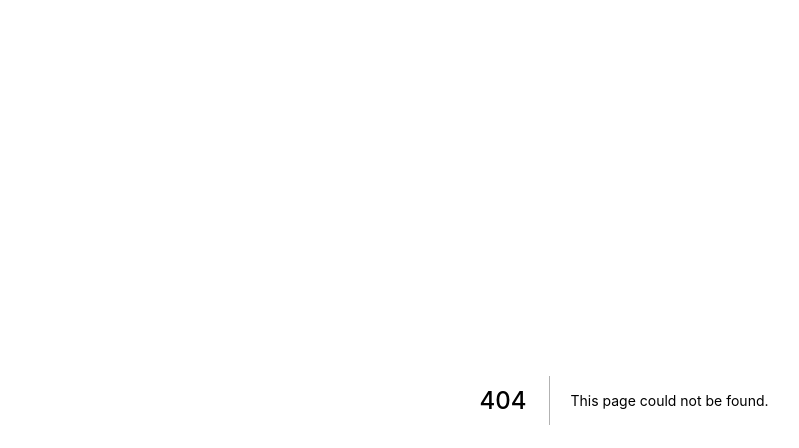
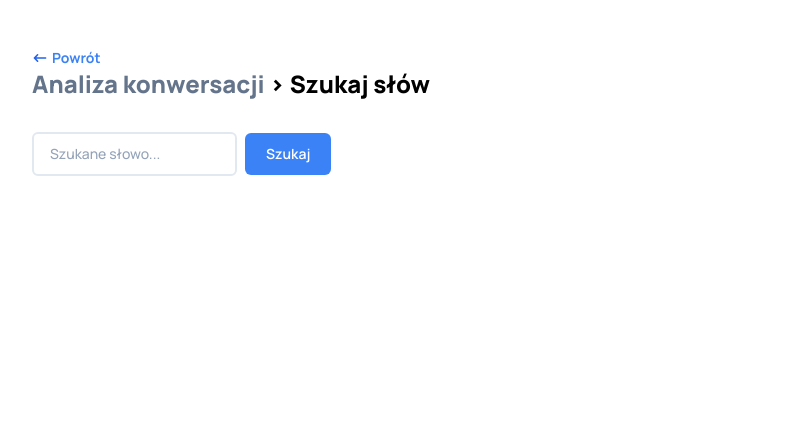
Before and after one commit to marcinlisiecki/fb-analyser, a Next.js app: page /analysis/search in a window 1280 px wide. Before the commit this address had no page. Shown: the top 448 px of the page, without its empty margins (16-815 px from the left). Built offline with nearby package versions, Linux system fonts and the light colour scheme.

Commit message:
Add Input and basic search page ui

```diff
--- /dev/null
+++ b/src/components/atoms/Input/Input.tsx
@@ -0,0 +1,38 @@
+import React, { FormEvent, FunctionComponent } from 'react';
+
+interface OwnProps {
+  name?: string;
+  id?: string;
+  customStyles?: string;
+  placeholder?: string;
+  type?: string;
+
+  onChange?: (e: FormEvent<HTMLInputElement>) => void;
+  value?: string;
+}
+
+type Props = OwnProps;
+
+const Input: FunctionComponent<Props> = ({
+  customStyles,
+  placeholder,
+  id,
+  onChange,
+  name,
+  type,
+  value,
+}) => {
+  return (
+    <input
+      value={value}
+      id={id}
+      onChange={onChange}
+      name={name}
+      type={type}
+      placeholder={placeholder}
+      className={`rounded-md border-[2px] px-4 py-2.5 outline-none hover:border-gray-300 transition-all text-sm focus:border-primary-500 font-medium ${customStyles}`}
+    />
+  );
+};
+
+export default Input;
--- /dev/null
+++ b/src/components/atoms/Input/index.ts
@@ -0,0 +1 @@
+export { default } from './Input';
--- /dev/null
+++ b/src/pages/analysis/search.tsx
@@ -0,0 +1,35 @@
+import React, { FunctionComponent } from 'react';
+import MainTemplate from 'components/templates/MainTemplate';
+import PageLink from 'components/atoms/PageLink';
+import { ArrowNarrowLeftIcon } from '@heroicons/react/solid';
+import Link from 'next/link';
+import Button from 'components/atoms/Button';
+import Input from 'components/atoms/Input';
+
+interface OwnProps {}
+
+type Props = OwnProps;
+
+const SearchWordPage: FunctionComponent<Props> = () => {
+  return (
+    <MainTemplate title={'Szukaj słowa'}>
+      <PageLink href={'/analysis'} customStyles={'flex items-center gap-x-1'}>
+        <ArrowNarrowLeftIcon className={'w-4 h-4 fill-primary-600'} />
+        Powrót
+      </PageLink>
+      <h1 className={'font-black text-2xl mb-8'}>
+        <Link href={'/analysis'}>
+          <a className={'text-text-secondary'}>Analiza konwersacji</a>
+        </Link>
+        {' > '}
+        <Link href={'/analysis/search'}>
+          <a>Szukaj słów</a>
+        </Link>
+      </h1>
+      <Input placeholder={'Szukane słowo...'} />
+      <Button customStyles={'ml-2'}>Szukaj</Button>
+    </MainTemplate>
+  );
+};
+
+export default SearchWordPage;
```
Also changed, not shown: src/pages/analysis/index.tsx (renamed from src/pages/analysis.tsx).
